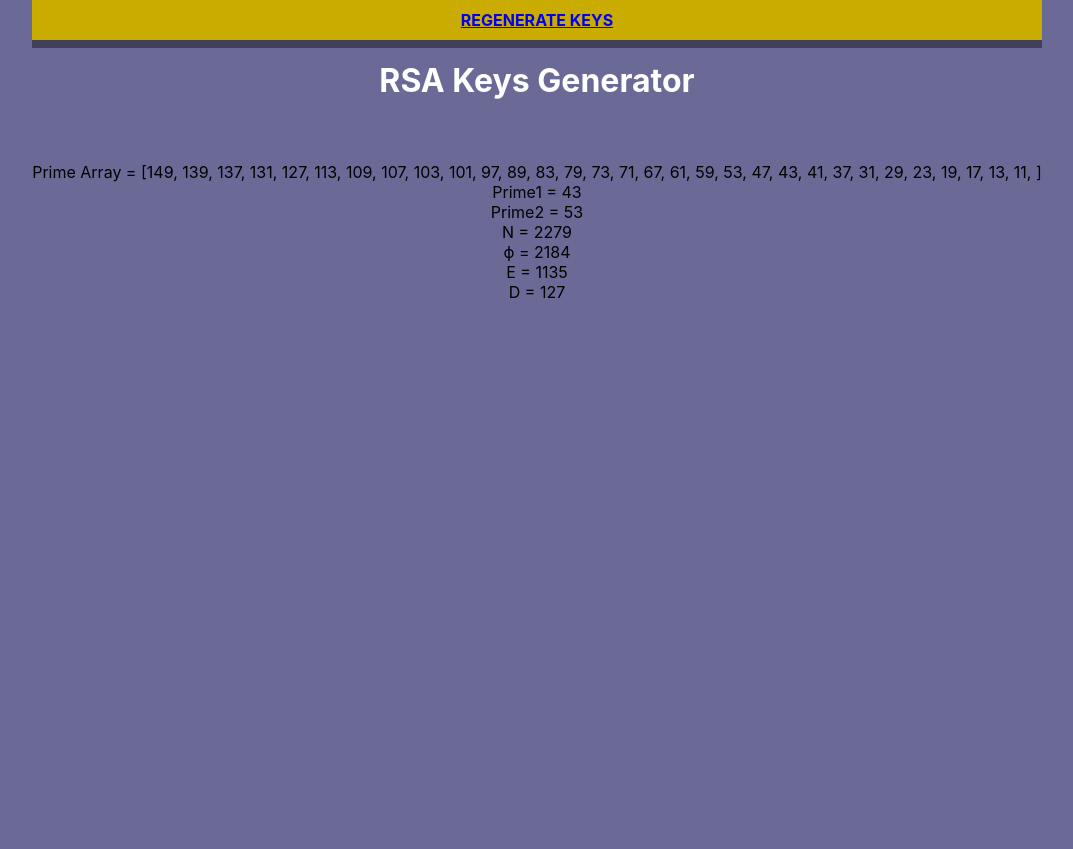
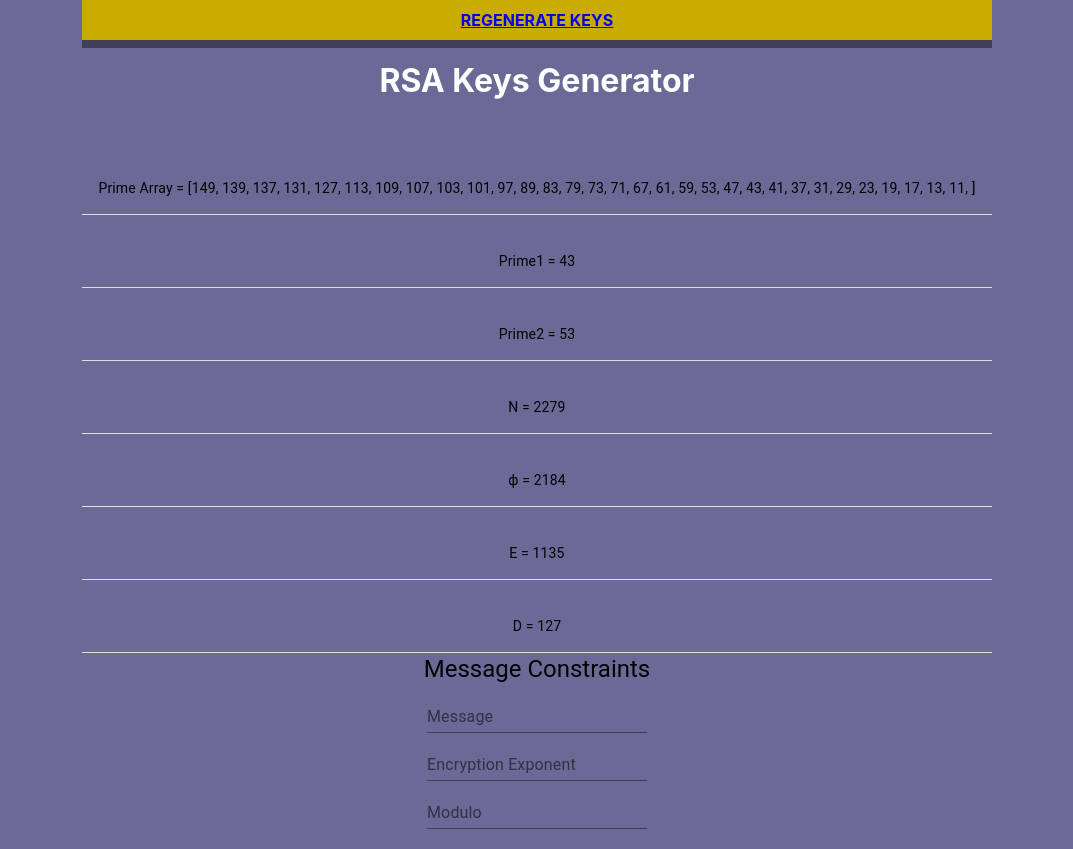
Before and after one commit to hujikolp1/rsa_keypair_generator, a React (Create React App) app: page / in a window 1280 px wide. Shown: the whole page, without its empty margins (103-1176 px from the left). Before the commit the page ends 800 px from the top, so only its background shows below. Built offline with nearby package versions, Linux system fonts and the light colour scheme.

Commit message:
issue with generate D being too large

```diff
--- a/package.json
+++ b/package.json
@@ -13,7 +13,7 @@
     "mathjs": "^9.2.0",
     "react": "^17.0.1",
     "react-dom": "^17.0.1",
-    "react-router-dom": "^5.2.0",
+    "react-router-dom": "^5.2.1",
     "react-scripts": "4.0.2",
     "typescript": "^4.2.2",
     "web-vitals": "^1.0.1"
--- a/src/App.tsx
+++ b/src/App.tsx
@@ -1,6 +1,7 @@
 import React from 'react';
 import AutoGenKeys from './components/autoGenKeys';
 import DashBoard from './components/dashBoard';
+import Encryption from './components/encryption';
 import './App.css';
 
 function App() {
@@ -11,6 +12,8 @@ function App() {
 
       <AutoGenKeys></AutoGenKeys>
 
+      <Encryption></Encryption>
+
     </div>
   );
 }
--- a/src/components/autoGenKeys.tsx
+++ b/src/components/autoGenKeys.tsx
@@ -4,7 +4,9 @@ import { genPrimeArr } from './mainFunctions/genPrimeArr';
 import { genRandomPrimes } from './mainFunctions/genRandomPrimes';
 import { generateE } from './mainFunctions/generateE';
 import { generateD } from './mainFunctions/generateD';
-import { random } from 'mathjs';
+import Table from '@material-ui/core/Table';
+import TableRow from '@material-ui/core/TableRow';
+import TableCell from '@material-ui/core/TableCell';
 
 
 const AutoGenKeys:React.FC = ({...props})  => {
@@ -15,8 +17,8 @@ const AutoGenKeys:React.FC = ({...props})  => {
     const [p2, setP2] = useState<number>(-1);
     const [N, setN] = useState<number>(-1);
     const [phiN, setPhiN] = useState<number>(-1);
-    const [E, setE] = useState<number>(0);
-    const [D, setD] = useState<number>(0);
+    const [E, setE] = useState<number>(-1);
+    const [D, setD] = useState<number|string>(-1);
 
     useEffect( () => {
 
@@ -36,40 +38,87 @@ const AutoGenKeys:React.FC = ({...props})  => {
         );
         setE(generatedE);
 
-        const generatedD:number = generateD(
+        let generatedD:number|string = generateD(
             ( (generatedRandomPrimes[0] - 1) * (generatedRandomPrimes[1] - 1) ),
             generatedE
-        )
+        );
+        if(generatedD != generatedE) {
             console.log('GENERATED D ', generatedD);
             setD(generatedD);
+        }
+        else {
+            console.error('E and D are the same ... regenerating ... ');
+            // while(D == E) {
+            //     generatedD = generateD(
+            //         ( (generatedRandomPrimes[0] - 1) * (generatedRandomPrimes[1] - 1) ),
+            //         generatedE
+            //     );
+            // }
+            let errorGenerating:string = 'Computation > 10000. Try Again';
+            setD(errorGenerating);
+            window.location.reload();
+        }
 
-
-        return () => {}
+        return () => {console.log('useEffect done')}
 
     }, []);
 
     return (
         <div>
-            <br></br>
-            <span> Prime Array = [{primeArray.map(i => {return i+', ';})}] </span>
+            <Table>
 
                 <br></br>
-            <span> Prime1 = {p1} </span>
+                <TableRow>
+                    <TableCell align='center'>
+                        Prime Array = [{primeArray.map(i => {
+                            return i+', ';
+                        })}]
+                    </TableCell>
+                </TableRow>
 
                 <br></br>
-            <span> Prime2 = {p2} </span>
+                <TableRow>
+                    <TableCell align='center'>
+                        Prime1 = {p1}
+                    </TableCell>
+                </TableRow>
 
                 <br></br>
-            <span> N = {N} </span>
+                <TableRow>
+                    <TableCell align='center'>
+                        Prime2 = {p2}
+                    </TableCell>
+                </TableRow>
 
                 <br></br>
-            <span> &#x3D5; = {phiN} </span>
+                <TableRow>
+                    <TableCell align='center'>
+                        N = {N}
+                    </TableCell>
+                </TableRow>
 
                 <br></br>
-            <span> E = {E} </span>
+                <TableRow>
+                    <TableCell align='center'>
+                        &#x3D5; = {phiN}
+                    </TableCell>
+                </TableRow>
 
                 <br></br>
-            <span> D = {D} </span>
+                <TableRow>
+                    <TableCell align='center'>
+                        E = {E}
+                    </TableCell>
+                </TableRow>
+
+                <br></br>
+                <TableRow>
+                    <TableCell align='center'>
+                        D = {D}
+                    </TableCell>
+                </TableRow>
+
+            </Table>
 
         </div>
 
--- /dev/null
+++ b/src/components/encryption.tsx
@@ -0,0 +1,26 @@
+import React from 'react';
+import TextField from '@material-ui/core/TextField';
+import Button from '@material-ui/core/Button';
+import Typography from '@material-ui/core/Typography';
+
+
+
+const Encryption = () => {
+
+    return(
+        <div>
+            <form>
+                <Typography variant='h5'> Message Constraints </ Typography>
+
+                <TextField label='Message' /> <br></br>
+                <TextField label='Encryption Exponent' /> <br></br>
+                <TextField label='Modulo' /> <br></br>
+            </form>
+            <Button />
+
+
+        </div>
+    )
+}
+
+export default Encryption;
--- a/src/components/mainFunctions/generateD.tsx
+++ b/src/components/mainFunctions/generateD.tsx
@@ -1,4 +1,4 @@
-export const generateD = (phiN:number, E:number):number => {
+export const generateD = (phiN:number, E:number):number|string => {
     // d*e = 1 mod N
     let D:number=1;
 
@@ -14,11 +14,12 @@ export const generateD = (phiN:number, E:number):number => {
             let errorD:string = ('Computation > 10000. Try Again.');
             console.error(errorD);
             D=-1;
+            window.location.reload();
+            break;
             // failed to generate based on conditionals
             // must restart from top based on new inputs
         }
     }
 
-
     return D;
 }
```
Also changed, not shown: 1 other file (tests, documents, lock files or other folders). Lines whose indentation alone changed are shown as unchanged.
